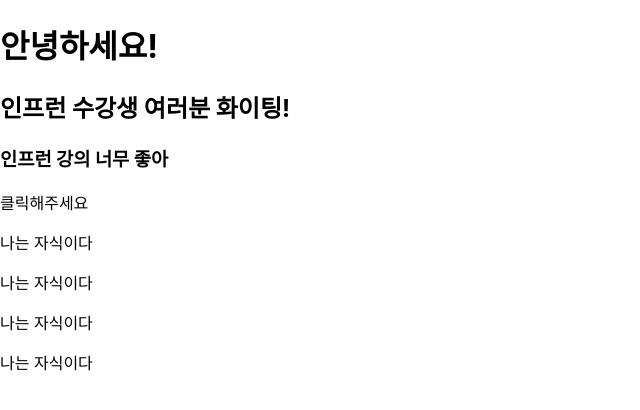
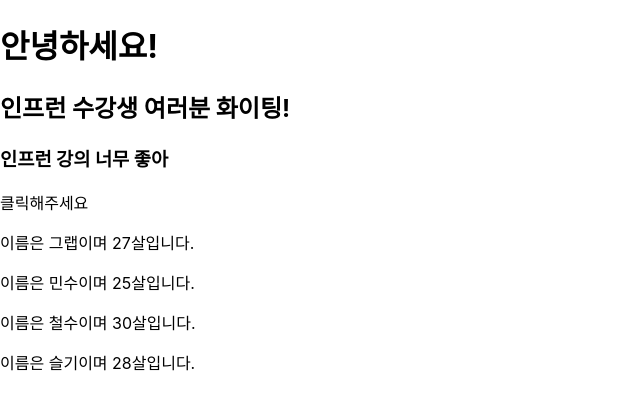
Before and after one commit to kyj2902/react-practice, a React (Create React App) app: page / in a window 1280 px wide. Shown: the top 410 px of the page, without its empty margins (0-640 px from the left). Built offline with nearby package versions, Linux system fonts and the light colour scheme.

Commit message:
Props Practice

```diff
--- a/src/App.js
+++ b/src/App.js
@@ -18,10 +18,10 @@ function App() {
       <div onClick = {function() {
         alert('안녕');
       }}>클릭해주세요</div>
-      <ChildComponent />
-      <ChildComponent />
-      <ChildComponent />
-      <ChildComponent />
+      <ChildComponent name="그랩" age={27}/>
+      <ChildComponent name="민수" age={25}/>
+      <ChildComponent name="철수" age={30}/>
+      <ChildComponent name="슬기" age={28}/>
     </div>
   );
 }
--- a/src/child.js
+++ b/src/child.js
@@ -1,5 +1,10 @@
-function ChildComponent() {
-    return <p>나는 자식이다</p>
+function ChildComponent(props) {
+    const {name, age} = props;
+    return (
+        <div>
+            <p>이름은 {name}이며 {age}살입니다.</p>
+        </div>
+    );
 }
 
 export default ChildComponent;
```
